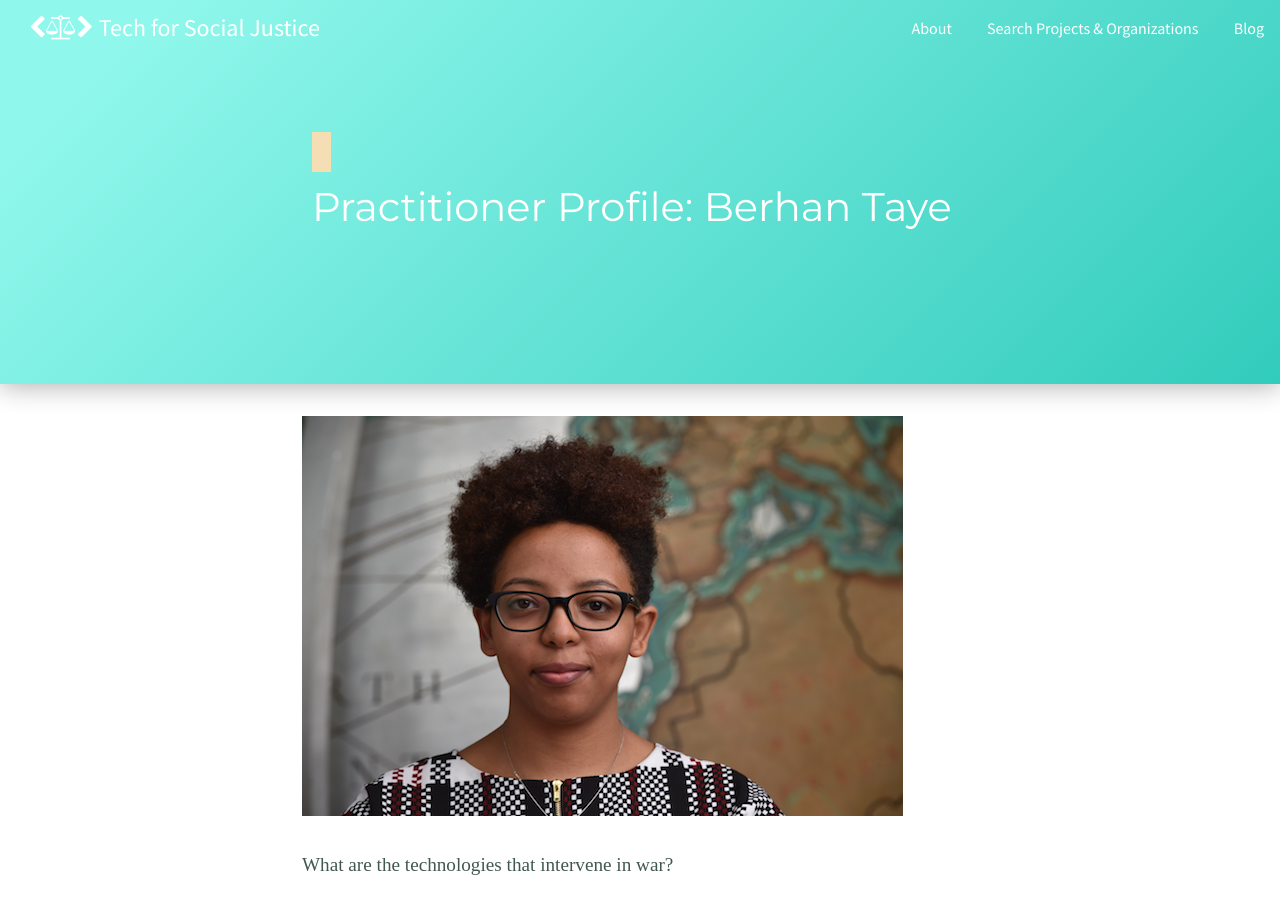
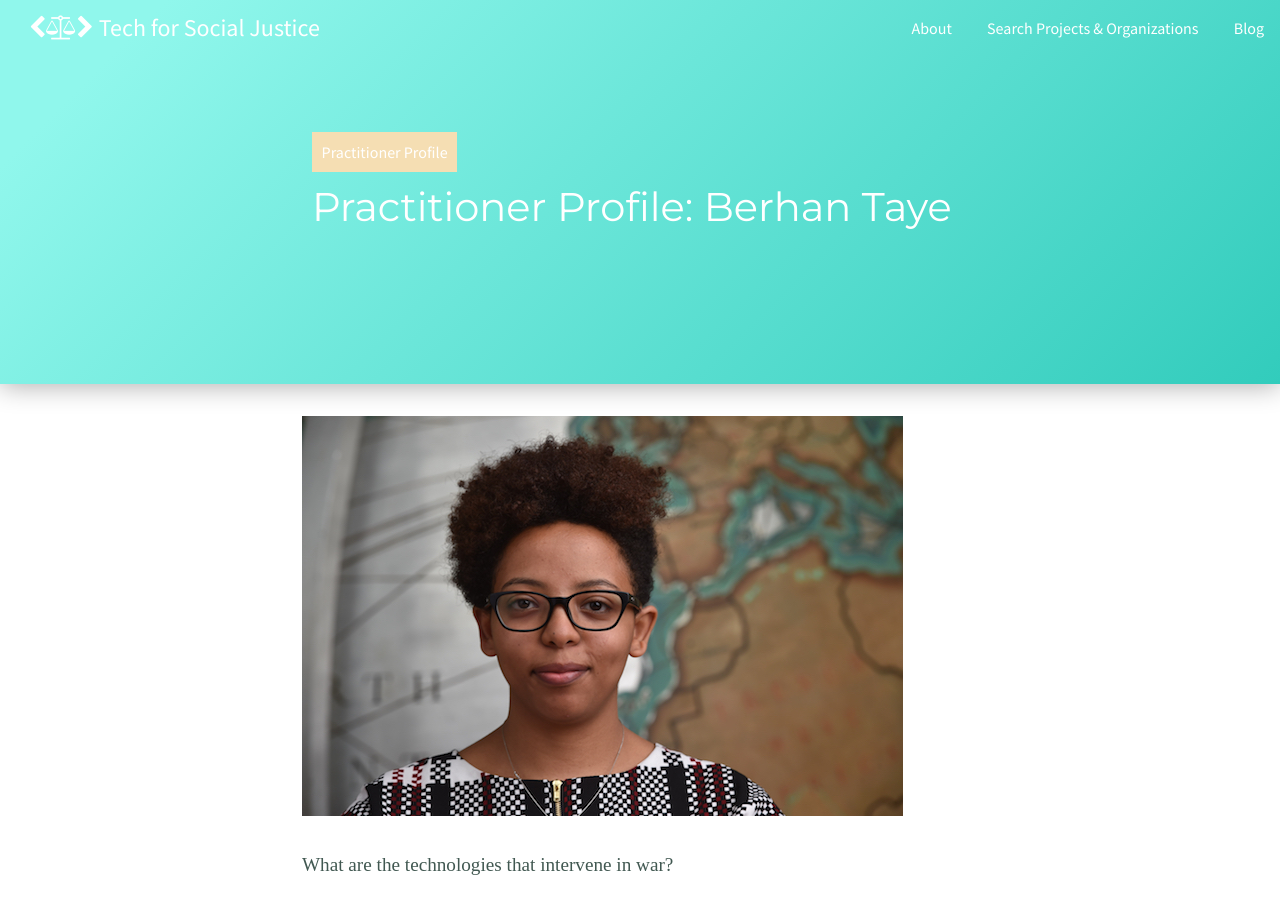
Before and after one commit to opentechinstitute/tech-for-social-justice, a Jekyll site: the page built from _posts/2017-09-28-practitioner-profile-berhan-taye.markdown, in a window 1280 px wide and 900 px high. Built offline with Jekyll 4.4.1, drawn with Linux system fonts in a browser that asks for light colours; nearby versions of some CDN libraries.

Commit message:
Updated Practitioner Profile Berhan Taye

```diff
--- a/_posts/2017-09-28-practitioner-profile-berhan-taye.markdown
+++ b/_posts/2017-09-28-practitioner-profile-berhan-taye.markdown
@@ -3,6 +3,7 @@ title: 'Practitioner Profile: Berhan Taye'
 date: 2017-09-28 17:58:00 Z
 header-photo: "/uploads/BerhanTaye.jpg"
 practitioner-photo: "/uploads/BerhanTaye.jpg"
+post-type: Practitioner Profile
 ---
 
 What are the technologies that intervene in war?
```
